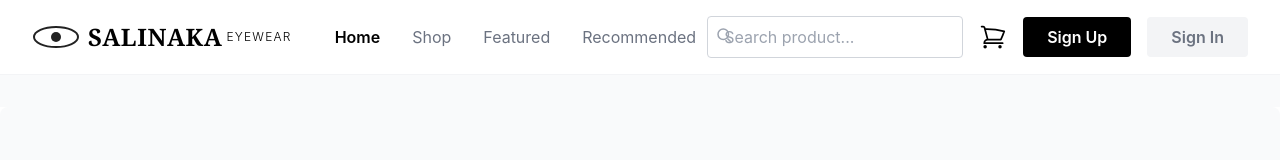
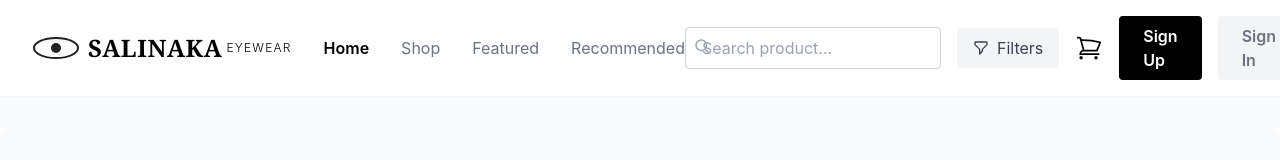
Before and after one commit to tyrahappy/salinaka, a React (Create React App) app: page / in a window 1280 px wide. Shown: the top 160 px of the page. Built offline with nearby package versions, Linux system fonts and the light colour scheme.

Commit message:
modify the layout of the navbar

```diff
--- a/src/components/layout/Navbar.js
+++ b/src/components/layout/Navbar.js
@@ -1,6 +1,7 @@
-import React from "react";
+import React, { useState } from "react";
 import { Link, useLocation } from "react-router-dom";
 import { ShoppingCartIcon } from "@heroicons/react/24/outline";
+import FilterModal from "../FilterModal";
 
 // Eye logo SVG
 const EyeLogo = () => (
@@ -12,10 +13,19 @@
 
 const Navbar = () => {
   const location = useLocation();
+  const [isFilterModalOpen, setIsFilterModalOpen] = useState(false);
+
   // 判断当前路由高亮
   const isActive = (path) => location.pathname === path;
 
+  const handleApplyFilters = (filters) => {
+    console.log("Applied filters:", filters);
+    // Here you can implement the actual filtering logic
+    // For now, we'll just log the filters
+  };
+
   return (
+    <>
       <nav className="bg-white border-b border-gray-100">
         <div className="container mx-auto flex items-center justify-between py-4">
           {/* Logo & Brand */}
@@ -33,7 +43,7 @@
             <Link to="/recommended" className={`text-base ${isActive("/recommended") ? "font-semibold text-black" : "text-gray-500 hover:text-black"}`}>Recommended</Link>
           </div>
 
-        {/* Right Section: Search, Cart, Auth */}
+          {/* Right Section: Search, Filter, Cart, Auth */}
           <div className="flex items-center space-x-4">
             {/* Search Box */}
             <div className="relative">
@@ -50,6 +60,17 @@
               </span>
             </div>
 
+            {/* Filter Button */}
+            <button
+              onClick={() => setIsFilterModalOpen(true)}
+              className="bg-gray-100 text-gray-700 px-4 py-2 rounded flex items-center gap-2 hover:bg-gray-200 transition"
+            >
+              <svg className="w-4 h-4" fill="none" stroke="currentColor" viewBox="0 0 24 24">
+                <path strokeLinecap="round" strokeLinejoin="round" strokeWidth={2} d="M3 4a1 1 0 011-1h16a1 1 0 011 1v2.586a1 1 0 01-.293.707l-6.414 6.414a1 1 0 00-.293.707V17l-4 4v-6.586a1 1 0 00-.293-.707L3.293 7.293A1 1 0 013 6.586V4z" />
+              </svg>
+              Filters
+            </button>
+
             {/* Cart Icon */}
             <Link to="/cart" className="text-black hover:text-primary">
               <ShoppingCartIcon className="h-7 w-7" />
@@ -61,6 +82,14 @@
           </div>
         </div>
       </nav>
+
+      {/* Filter Modal */}
+      <FilterModal
+        isOpen={isFilterModalOpen}
+        onClose={() => setIsFilterModalOpen(false)}
+        onApplyFilters={handleApplyFilters}
+      />
+    </>
   );
 };
 
```
Lines whose indentation alone changed are shown as unchanged.
